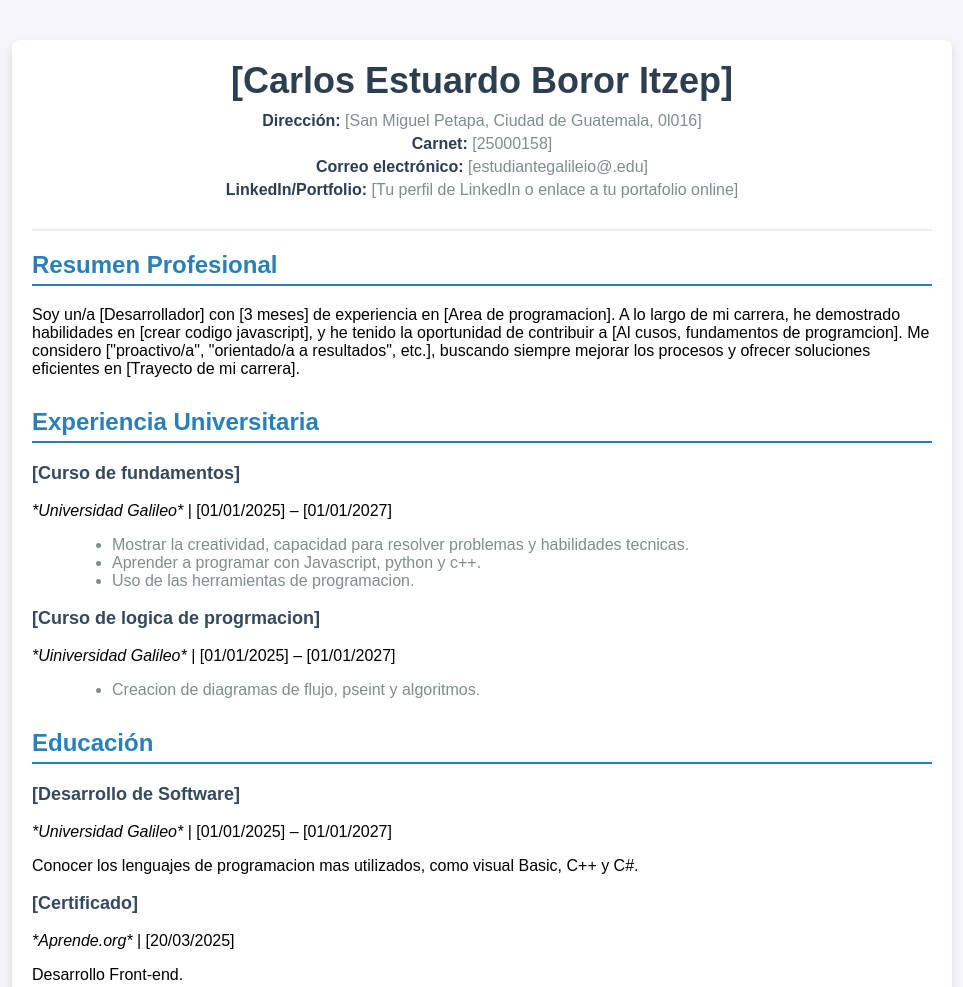
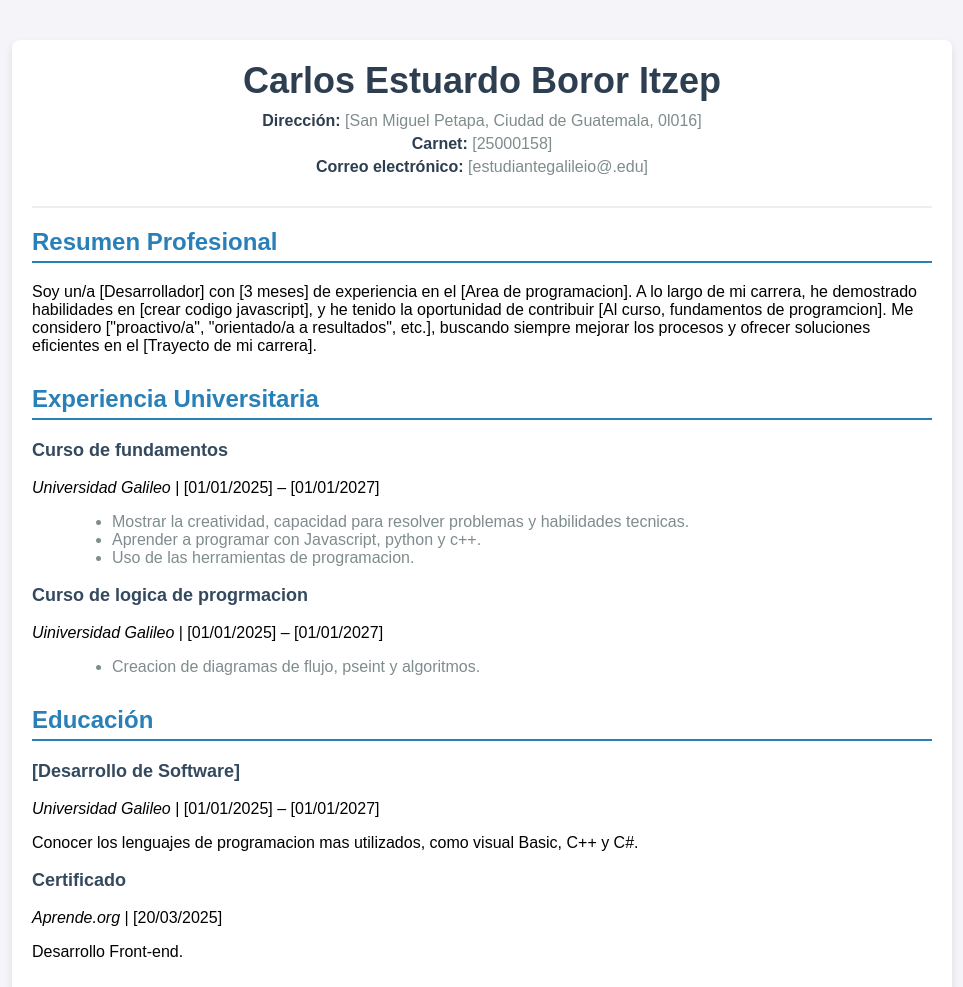
Before and after one commit to CarlosBoror/CarlosBoror.github.io, a plain HTML site: page index.html in a window 1280 px wide. Shown: the top 987 px of the page, without its empty margins (158-1121 px from the left). Drawn offline with Linux system fonts and the light colour scheme.

Commit message:
initial CV

```diff
--- a/index.html
+++ b/index.html
@@ -106,26 +106,26 @@
 <body>
     <div class="container">
         <header>
-            <h1>[Carlos Estuardo Boror Itzep]</h1>
+            <h1>Carlos Estuardo Boror Itzep</h1>
             <div class="contact-info">
                 <p><span>Dirección:</span> [San Miguel Petapa, Ciudad de Guatemala, 0l016]</p>
                 <p><span>Carnet:</span> [25000158]</p>
                 <p><span>Correo electrónico:</span> [estudiantegalileio@.edu]</p>
-                <p><span>LinkedIn/Portfolio:</span> [Tu perfil de LinkedIn o enlace a tu portafolio online]</p>
+
             </div>
         </header>
 
         <section class="section-content">
             <h2 class="section-title">Resumen Profesional</h2>
-            <p>Soy un/a [Desarrollador] con [3 meses] de experiencia en [Area de programacion]. A lo largo de mi carrera, he demostrado habilidades en [crear codigo javascript], y he tenido la oportunidad de contribuir a [Al cusos, fundamentos de programcion]. Me considero ["proactivo/a", "orientado/a a resultados", etc.], buscando siempre mejorar los procesos y ofrecer soluciones eficientes en [Trayecto de mi carrera].</p>
+            <p>Soy un/a [Desarrollador] con [3 meses] de experiencia en el [Area de programacion]. A lo largo de mi carrera, he demostrado habilidades en [crear codigo javascript], y he tenido la oportunidad de contribuir [Al curso, fundamentos de programcion]. Me considero ["proactivo/a", "orientado/a a resultados", etc.], buscando siempre mejorar los procesos y ofrecer soluciones eficientes en el [Trayecto de mi carrera].</p>
         </section>
 
         <section class="section-content">
             <h2 class="section-title">Experiencia Universitaria</h2>
             <div>
                 <div class="job">
-                    <p class="job-title">[Curso de fundamentos]</p>
-                    <p><em>*Universidad Galileo*</em> | [01/01/2025] – [01/01/2027]</p>
+                    <p class="job-title">Curso de fundamentos</p>
+                    <p><em>Universidad Galileo</em> | [01/01/2025] – [01/01/2027]</p>
                     <ul class="job-description">
                         <li>Mostrar la creatividad, capacidad para resolver problemas y habilidades tecnicas.</li>
                         <li>Aprender a programar con Javascript, python y c++.</li>
@@ -134,8 +134,8 @@
                 </div>
 
                 <div class="job">
-                    <p class="job-title">[Curso de logica de progrmacion]</p>
-                    <p><em>*Uiniversidad Galileo*</em> | [01/01/2025] – [01/01/2027]</p>
+                    <p class="job-title">Curso de logica de progrmacion</p>
+                    <p><em>Uiniversidad Galileo</em> | [01/01/2025] – [01/01/2027]</p>
                     <ul class="job-description">
                         <li>Creacion de diagramas de flujo, pseint y algoritmos.</li>
                     </ul>
@@ -147,12 +147,12 @@
             <h2 class="section-title">Educación</h2>
             <div>
                 <p class="job-title">[Desarrollo de Software]</p>
-                <p><em>*Universidad Galileo*</em> | [01/01/2025] – [01/01/2027]</p>
+                <p><em>Universidad Galileo</em> | [01/01/2025] – [01/01/2027]</p>
                 <p>Conocer los lenguajes de programacion mas utilizados, como visual Basic, C++ y C#.</p>
             </div>
             <div>
-                <p class="job-title">[Certificado]</p>
-                <p><em>*Aprende.org*</em> | [20/03/2025]</p>
+                <p class="job-title">Certificado</p>
+                <p><em>Aprende.org</em> | [20/03/2025]</p>
                 <p>Desarrollo Front-end.</p>
             </div>
         </section>
```
